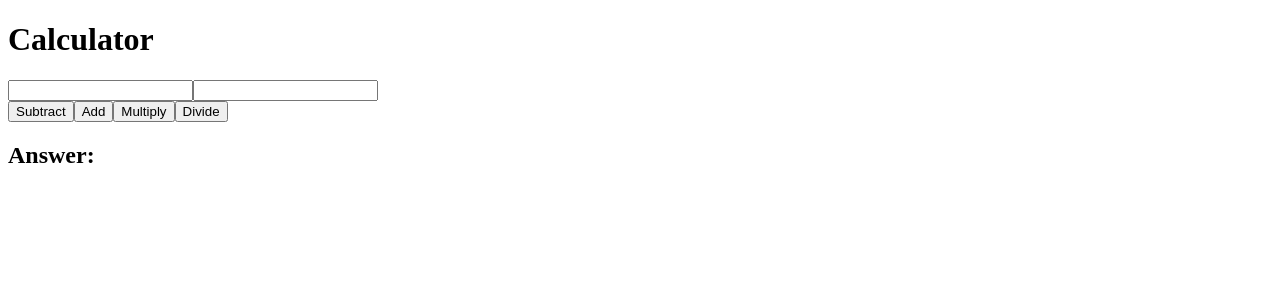
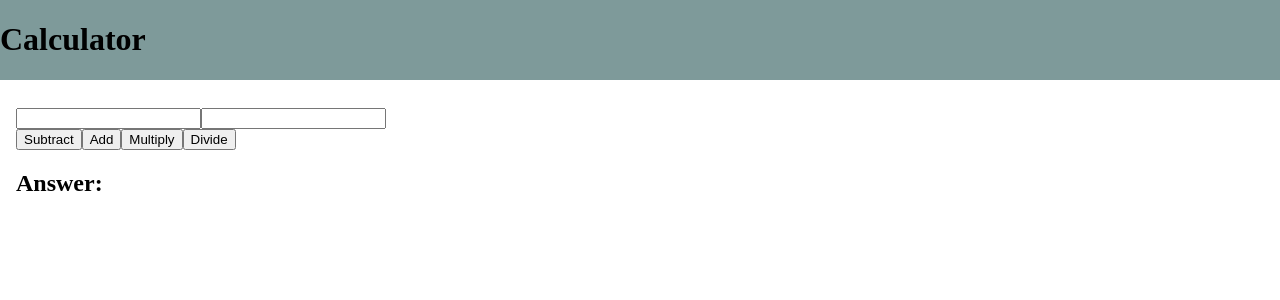
Before and after one commit to bertw2002/hello_world, an Angular app in the folder hello-angular/: page / in a window 1280 px wide. Shown: the top 300 px of the page. Built offline with nearby package versions, Linux system fonts and the light colour scheme.

Commit message:
fixed header

```diff
--- a/hello-angular/src/app/app.component.css
+++ b/hello-angular/src/app/app.component.css
@@ -0,0 +1,16 @@
+.header {
+  background-color: #7e9a9a;
+  top: 0;
+  position: fixed;
+  width:100%;
+  left:0;
+  right:0;
+  z-index:2;
+}
+
+.main {
+  z-index: 1;
+  position: relative;
+  top:100px;
+
+}
--- a/hello-angular/src/app/app.component.html
+++ b/hello-angular/src/app/app.component.html
@@ -1,7 +1,14 @@
-<div>
-<h1>
-  Calculator
-</h1>
+<!DOCTYPE html>
+<html>
+<head>
+  <meta charset="UTF-8">
+  <title>Calculator</title>
+</head>
+<body>
+  <div class="header">
+    <h1>Calculator</h1>
+  </div>
+  <div class="main">
     <input type='number' name='num1'[(ngModel)]='num1'>
     <input type='number' name='num2'[(ngModel)]='num2'>
     <br>
@@ -10,6 +17,10 @@
     <button (click)="multiply()">Multiply</button>
     <button (click)="divide()">Divide</button>
     <br>
+    <h2> Answer: {{arr_num}} </h2>
   </div>
-<h2> Answer: {{arr_num}} </h2>
+</body>
+</html>
+
+
 <router-outlet></router-outlet>
```
Lines whose indentation alone changed are shown as unchanged.
